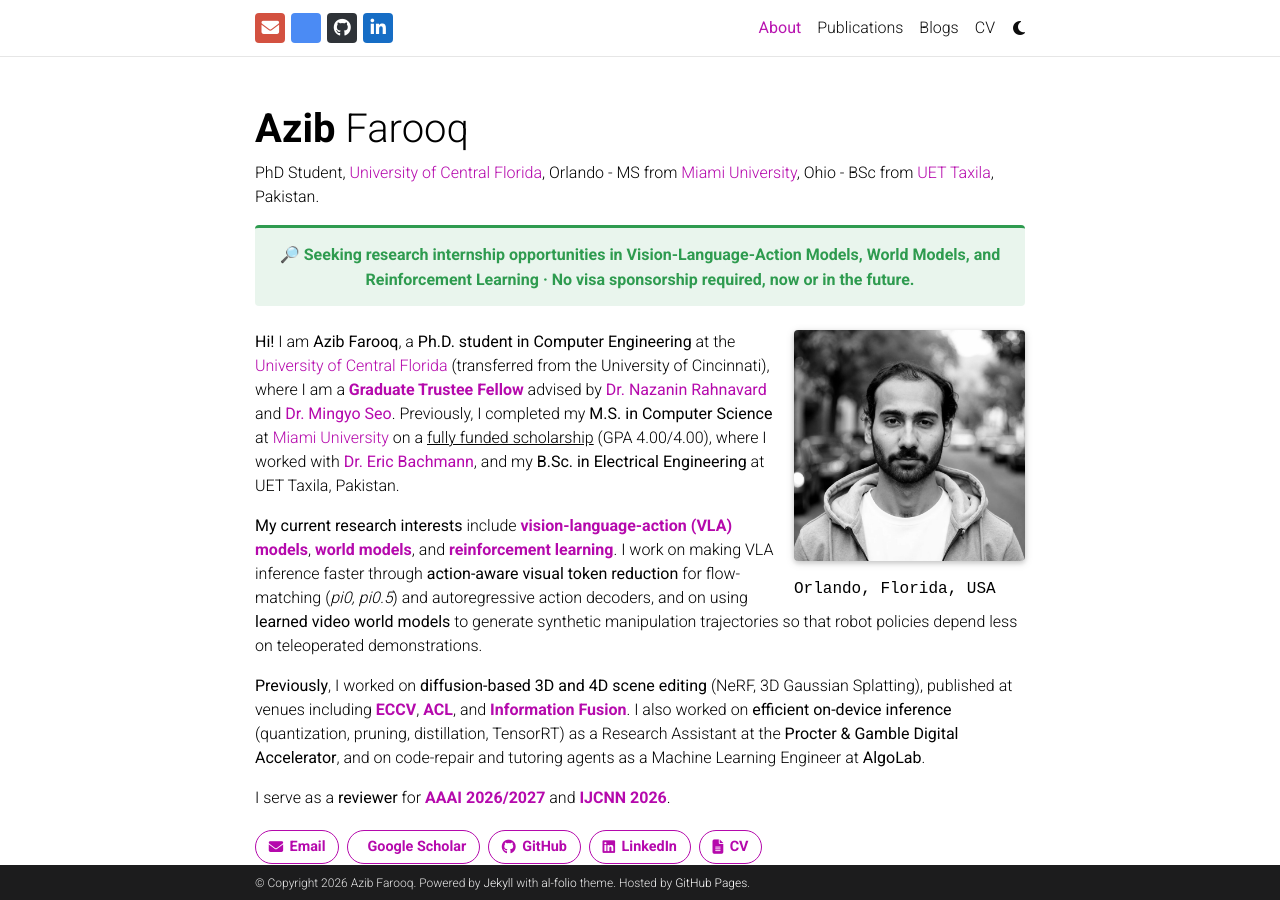
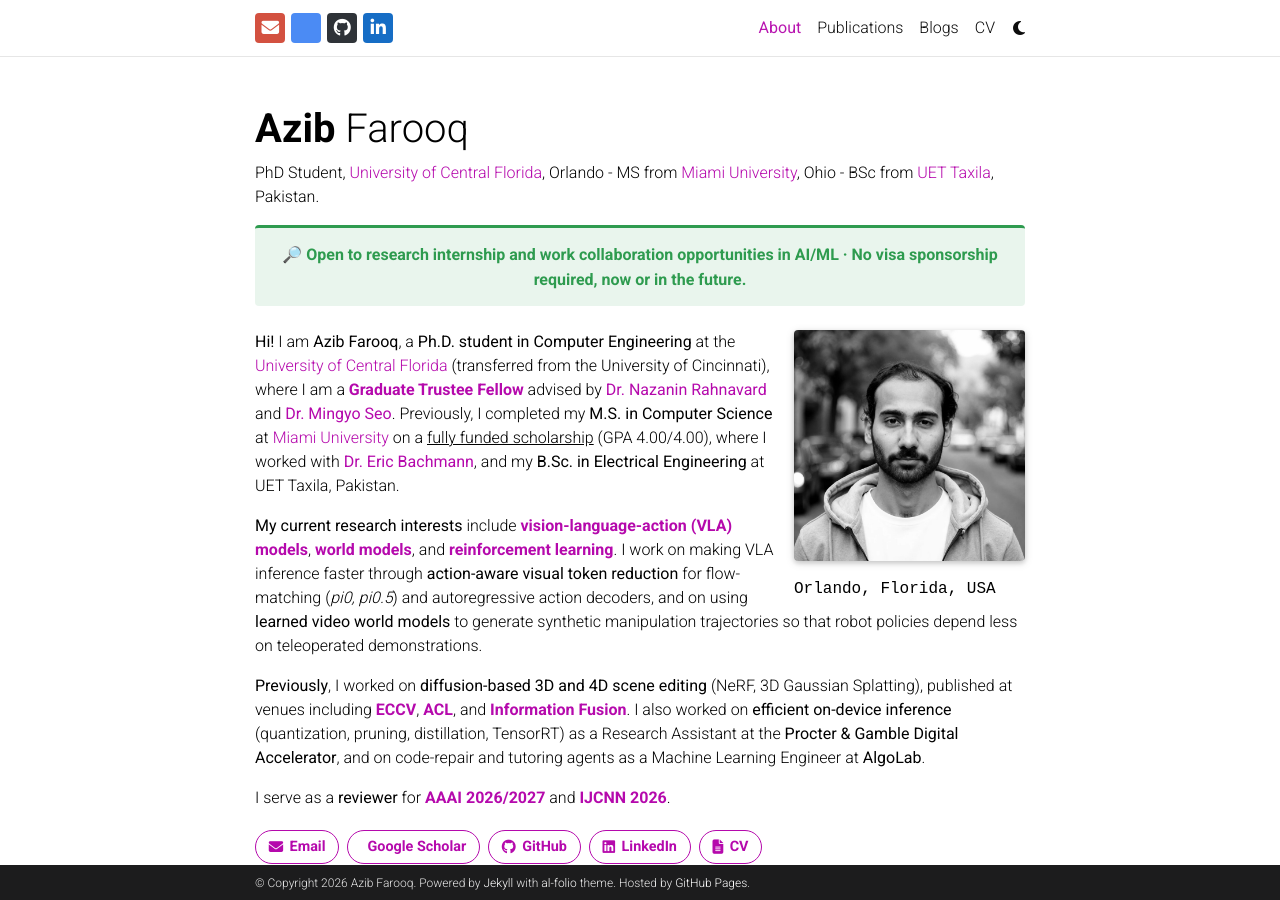
Before and after one commit to itsazibfarooq/itsazibfarooq.github.io, a Jekyll site: the page built from _pages/about.md, in a window 1280 px wide and 900 px high. Built offline with Jekyll 4.4.1, drawn with Linux system fonts in a browser that asks for light colours; full-size pictures stand in for the smaller copies a plugin makes; comment, search, counter and statistics services are not loaded; a style sheet for code colours, icons or effects is not loaded.

Commit message:
Update internship announcement and collaboration options

```diff
--- a/_pages/about.md
+++ b/_pages/about.md
@@ -13,7 +13,7 @@ profile:
 
 # Banner shown above the bio; delete or comment out this line to hide it
 announcement: >
-  🔎 Seeking <b>research internship</b> opportunities in <b>Vision-Language-Action Models, World Models, and Reinforcement Learning</b> ·
+  🔎 Open to <b>research internship and work collaboration</b> opportunities in <b> AI/ML</b> ·
   No visa sponsorship required, now or in the future.
 
 news: true  # includes a list of news items
```
